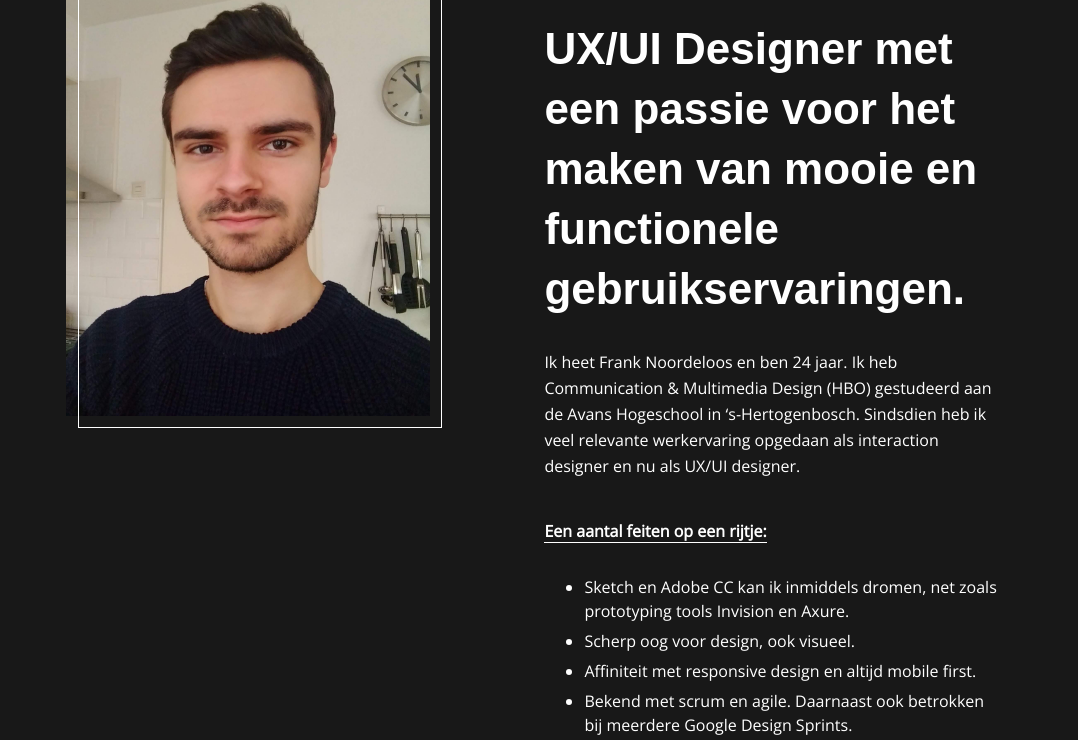
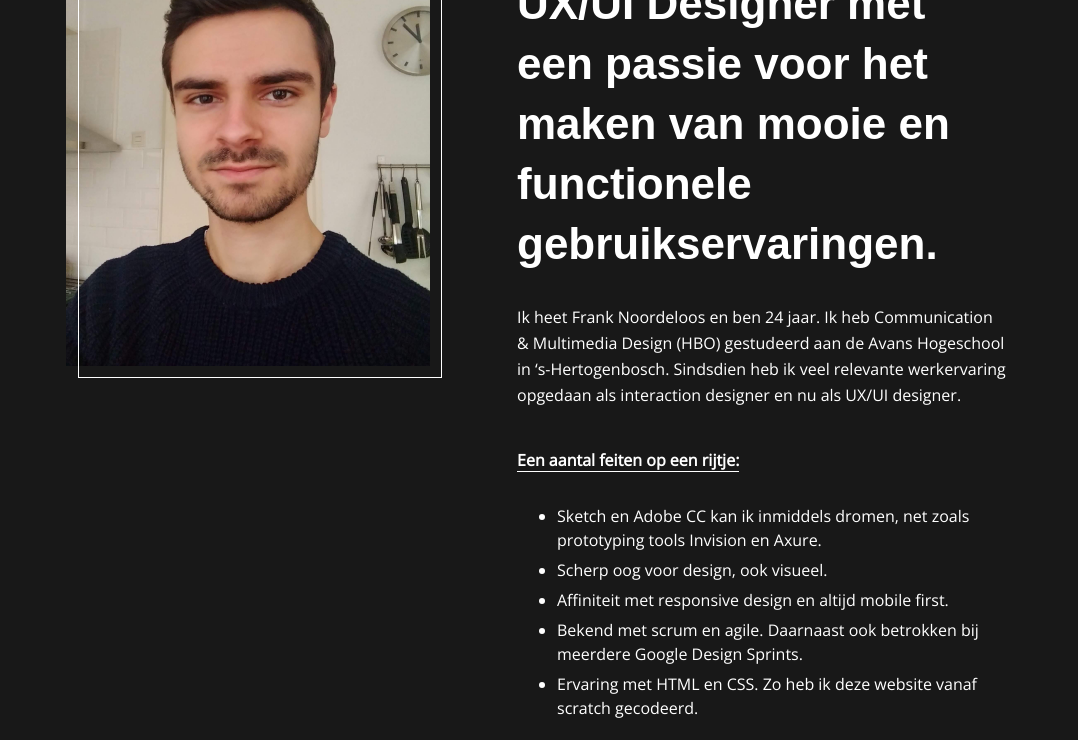
Before and after one commit to Ffvjnoor/Portfolio, a plain HTML site: page aboutme/aboutme.html in a window 1280 px wide. Shown: the part 200-940 px from the top of the page, without its empty margins (98-1176 px from the left). Drawn offline with nearby package versions, Linux system fonts and the light colour scheme.

Commit message:
Add files via upload

```diff
--- a/aboutme/aboutme.css
+++ b/aboutme/aboutme.css
@@ -21,7 +21,6 @@ body{
 .profilepic{
 	height: 483px;
 	width: 45%;
-	max-width: 376px;
 	background-image: url(../img/Profile-picture.png);
 	background-position: center;
   	background-repeat: no-repeat;
@@ -69,21 +68,88 @@ body{
 
 @media only screen and (min-width: 480px) {
 
+.profilepic{
+	background-position: center;
+  	background-repeat: no-repeat;
+  	background-size: cover;
+  	float: none;
+  	margin: auto;
+  	margin-top: 80px;
+  	height: 430px;
+	width: 335px;
+}
+
+#projectcontent{
+	width: 100%;
+	margin-left: 0;
+	margin-top: 45px;
+}
 
 }
 
 @media only screen and (min-width: 768px) {
 
+.profilepic{
+	background-position: center;
+  	background-repeat: no-repeat;
+  	background-size: cover;
+  	float: none;
+  	margin: 0 auto;
+  	margin-top: 80px;
+	height: 430px;
+	width: 335px;
+}
+
+#projectcontent{
+	width: 85%;
+	margin-left: 0;
+	margin-top: 45px;
+}
 
 }
 
 @media only screen and (min-width: 1024px) {
 
+.profilepic{
+	background-position: center;
+  	background-repeat: no-repeat;
+  	background-size: cover;
+  	float: left;
+  	margin-top: 80px;
+  	margin-left: 0px;
+	height: 483px;
+	width: 376px;
+}
+
+#projectcontent{
+	width: 43%;
+	margin-left: 50px;
+	margin-top: 45px;
+	float: left;
+}
 
 
 }
 
 @media only screen and (min-width: 1200px) {
 
+.profilepic{
+	background-position: center;
+  	background-repeat: no-repeat;
+  	background-size: cover;
+  	float: left;
+  	margin-top: 80px;
+  	margin-left: 0px;
+	height: 483px;
+	width: 376px;
+}
+
+#projectcontent{
+	width: 48%;
+	margin-left: 75px;
+	margin-top: 45px;
+	float: left;
+}
+
 
 }
```
